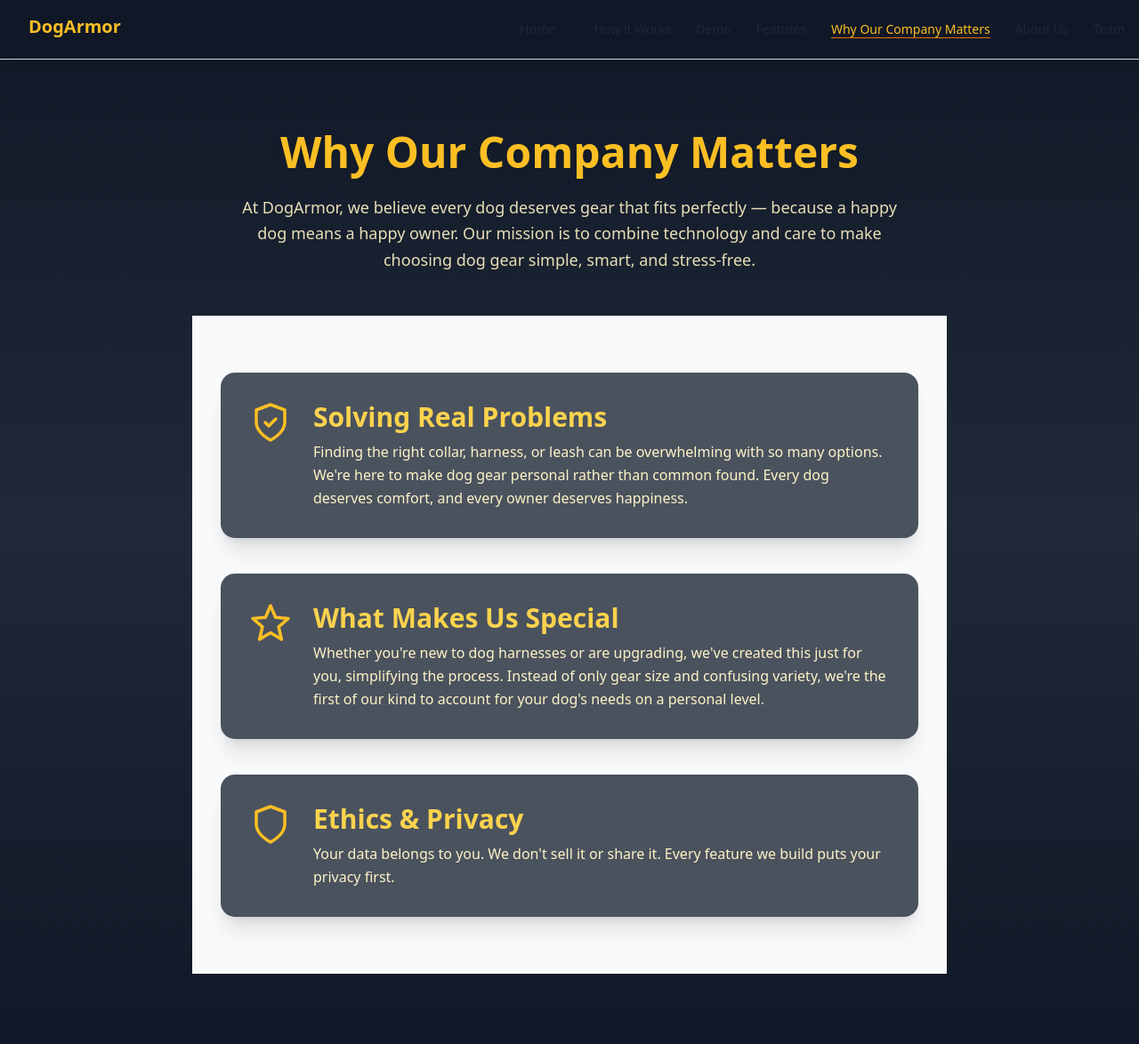
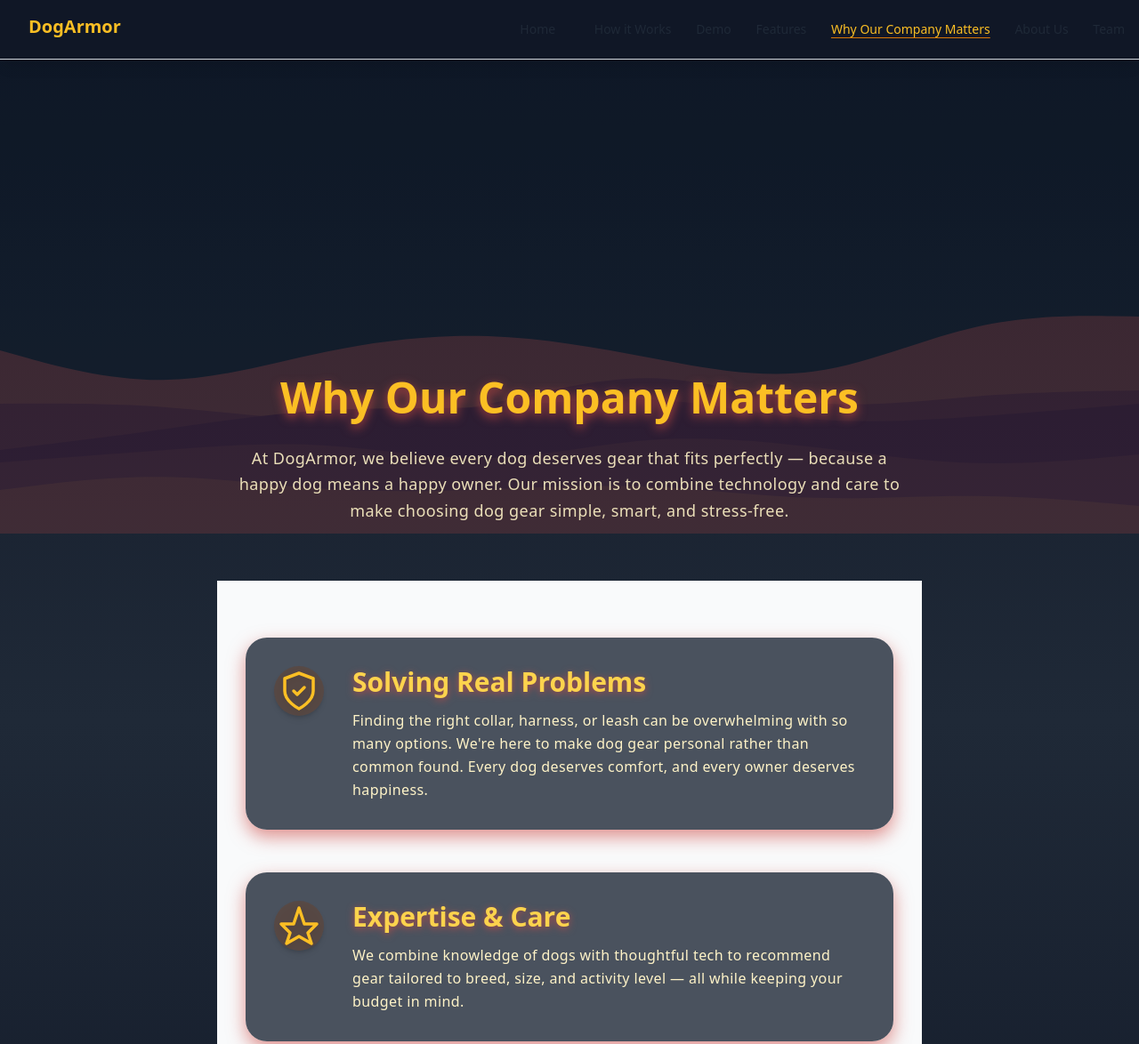
Before and after one commit to DogArmor-Devs/dog-armor, a plain HTML site: page frontend/why-us.html in a window 1280 px wide. Shown: the top 1174 px of the page at 89% size. Drawn offline with nearby package versions, Linux system fonts and the light colour scheme.

Commit message:
Added beautiful SVG

```diff
--- a/frontend/style.css
+++ b/frontend/style.css
@@ -210,6 +210,7 @@ p {
   font-weight: 600;
 }
 
+
 /* Classes that use the colors*/
 .text-primary {
   color: var(--color-primary-blue);
--- a/frontend/why-us.html
+++ b/frontend/why-us.html
@@ -8,6 +8,18 @@
   <link rel="stylesheet" href="/style.css" />
 </head>
 <body class="bg-gradient-to-b from-gray-900 via-gray-800 to-gray-900 text-gray-200 font-sans min-h-screen flex flex-col">
+
+  <!-- Background SVG -->
+  <div class="absolute top-0 left-0 w-full h-[600px] -z-10 opacity-20 overflow-hidden pointer-events-none">
+    <svg id="visual" viewBox="0 0 900 600" width="100%" height="100%" preserveAspectRatio="none" xmlns="http://www.w3.org/2000/svg">
+      <rect x="0" y="0" width="900" height="600" fill="#001220"></rect>
+      <path d="M0 394L21.5 402.5C43 411 86 428 128.8 427.3C171.7 426.7 214.3 408.3 257.2 395.7C300 383 343 376 385.8 378C428.7 380 471.3 391 514.2 402.5C557 414 600 426 642.8 417.8C685.7 409.7 728.3 381.3 771.2 367.7C814 354 857 355 878.5 355.5L900 356L900 601L878.5 601C857 601 814 601 771.2 601C728.3 601 685.7 601 642.8 601C600 601 557 601 514.2 601C471.3 601 428.7 601 385.8 601C343 601 300 601 257.2 601C214.3 601 171.7 601 128.8 601C86 601 43 601 21.5 601L0 601Z" fill="#cd4a45"></path>
+      <path d="M0 454L21.5 453.8C43 453.7 86 453.3 128.8 457.7C171.7 462 214.3 471 257.2 472.2C300 473.3 343 466.7 385.8 454.3C428.7 442 471.3 424 514.2 425.2C557 426.3 600 446.7 642.8 452.7C685.7 458.7 728.3 450.3 771.2 445.7C814 441 857 440 878.5 439.5L900 439L900 601L878.5 601C857 601 814 601 771.2 601C728.3 601 685.7 601 642.8 601C600 601 557 601 514.2 601C471.3 601 428.7 601 385.8 601C343 601 300 601 257.2 601C214.3 601 171.7 601 128.8 601C86 601 43 601 21.5 601L0 601Z" fill="#9b2342"></path>
+      <path d="M0 506L21.5 502.3C43 498.7 86 491.3 128.8 482.8C171.7 474.3 214.3 464.7 257.2 461.2C300 457.7 343 460.3 385.8 457.5C428.7 454.7 471.3 446.3 514.2 449.2C557 452 600 466 642.8 471.2C685.7 476.3 728.3 472.7 771.2 468.3C814 464 857 459 878.5 456.5L900 454L900 601L878.5 601C857 601 814 601 771.2 601C728.3 601 685.7 601 642.8 601C600 601 557 601 514.2 601C471.3 601 428.7 601 385.8 601C343 601 300 601 257.2 601C214.3 601 171.7 601 128.8 601C86 601 43 601 21.5 601L0 601Z" fill="#7b0e3c"></path>
+      <path d="M0 520L21.5 517.7C43 515.3 86 510.7 128.8 506.2C171.7 501.7 214.3 497.3 257.2 501C300 504.7 343 516.3 385.8 515C428.7 513.7 471.3 499.3 514.2 494.8C557 490.3 600 495.7 642.8 502.8C685.7 510 728.3 519 771.2 520.7C814 522.3 857 516.7 878.5 513.8L900 511L900 601L878.5 601C857 601 814 601 771.2 601C728.3 601 685.7 601 642.8 601C600 601 557 601 514.2 601C471.3 601 428.7 601 385.8 601C343 601 300 601 257.2 601C214.3 601 171.7 601 128.8 601C86 601 43 601 21.5 601L0 601Z" fill="#9b2342"></path>
+      <path d="M0 551L21.5 547.2C43 543.3 86 535.7 128.8 536.3C171.7 537 214.3 546 257.2 549.8C300 553.7 343 552.3 385.8 550.2C428.7 548 471.3 545 514.2 547.5C557 550 600 558 642.8 559.8C685.7 561.7 728.3 557.3 771.2 557.8C814 558.3 857 563.7 878.5 566.3L900 569L900 601L878.5 601C857 601 814 601 771.2 601C728.3 601 685.7 601 642.8 601C600 601 557 601 514.2 601C471.3 601 428.7 601 385.8 601C343 601 300 601 257.2 601C214.3 601 171.7 601 128.8 601C86 601 43 601 21.5 601L0 601Z" fill="#cd4a45"></path>
+    </svg>
+  </div>
 
   <!-- Navbar -->
   <nav class="bg-gray-900 bg-opacity-90 backdrop-blur-md p-4 shadow-lg flex justify-between items-center sticky top-0 z-50">
@@ -24,64 +36,64 @@
   </nav>
 
   <!-- Content Section -->
-  <main class="flex-grow max-w-4xl mx-auto px-6 py-20 space-y-12 overflow-y-auto scrollbar-thin scrollbar-thumb-amber-600 scrollbar-track-gray-800 rounded-lg">
+  <main class="flex-grow max-w-4xl mx-auto px-6 pt-[350px] py-20 space-y-16 overflow-y-auto scrollbar-thin scrollbar-thumb-amber-600 scrollbar-track-gray-800 rounded-lg">
 
-    <header class="text-center">
-      <h1 class="text-5xl font-extrabold text-amber-400 mb-6 drop-shadow-lg">Why Our Company Matters</h1>
-      <p class="max-w-3xl mx-auto text-lg text-amber-100/90 leading-relaxed">
+    <header class="text-center max-w-3xl mx-auto">
+      <h1 class="text-5xl font-extrabold text-amber-400 mb-6 drop-shadow-[0_4px_6px_rgba(205,74,69,0.8)] leading-tight">Why Our Company Matters</h1>
+      <p class="text-lg text-amber-100/90 leading-relaxed tracking-wide">
         At DogArmor, we believe every dog deserves gear that fits perfectly — because a happy dog means a happy owner.
         Our mission is to combine technology and care to make choosing dog gear simple, smart, and stress-free.
       </p>
     </header>
 
     <!-- Cards -->
-    <section class="space-y-10">
+    <section class="space-y-12">
 
       <!-- Card 1 -->
-      <article class="bg-gray-800 bg-opacity-80 rounded-2xl shadow-xl p-8 flex items-start gap-6 hover:bg-gray-700 transition">
-        <div class="flex-shrink-0 text-amber-400">
+      <article class="bg-gray-800 bg-opacity-80 rounded-3xl shadow-[0_8px_20px_rgba(205,74,69,0.6)] p-8 flex items-start gap-8 hover:bg-gray-700 transition duration-300 ease-in-out cursor-default">
+        <div class="flex-shrink-0 text-amber-400 flex items-center justify-center w-14 h-14 bg-amber-900 bg-opacity-30 rounded-full shadow-md drop-shadow-md">
           <!-- Lucide Shield Check Icon -->
-          <svg xmlns="http://www.w3.org/2000/svg" class="w-12 h-12 stroke-amber-400" fill="none" viewBox="0 0 24 24" stroke-width="1.75" stroke-linecap="round" stroke-linejoin="round">
+          <svg xmlns="http://www.w3.org/2000/svg" class="w-12 h-12 stroke-amber-400" fill="none" viewBox="0 0 24 24" stroke-width="1.75" stroke-linecap="round" stroke-linejoin="round" >
             <path d="M12 22s8-4 8-10V5l-8-3-8 3v7c0 6 8 10 8 10z" />
             <path d="M9 12l2 2 4-4" />
           </svg>
         </div>
         <div>
-          <h2 class="text-3xl font-semibold text-amber-300 mb-2">Solving Real Problems</h2>
-          <p class="text-amber-100 leading-relaxed">
+          <h2 class="text-3xl font-semibold text-amber-300 mb-3 drop-shadow-[0_2px_4px_rgba(205,74,69,0.8)]">Solving Real Problems</h2>
+          <p class="text-amber-100 leading-relaxed tracking-wide max-w-xl">
             Finding the right collar, harness, or leash can be overwhelming with so many options. We're here to make dog gear personal rather than common found. Every dog deserves comfort, and every owner deserves happiness.
           </p>
         </div>
       </article>
 
       <!-- Card 2 -->
-      <article class="bg-gray-800 bg-opacity-80 rounded-2xl shadow-xl p-8 flex items-start gap-6 hover:bg-gray-700 transition">
-        <div class="flex-shrink-0 text-amber-400">
+      <article class="bg-gray-800 bg-opacity-80 rounded-3xl shadow-[0_8px_20px_rgba(205,74,69,0.6)] p-8 flex items-start gap-8 hover:bg-gray-700 transition duration-300 ease-in-out cursor-default">
+        <div class="flex-shrink-0 text-amber-400 flex items-center justify-center w-14 h-14 bg-amber-900 bg-opacity-30 rounded-full shadow-md drop-shadow-md">
           <!-- Lucide Star Icon -->
-          <svg xmlns="http://www.w3.org/2000/svg" class="w-12 h-12 stroke-amber-400" fill="none" viewBox="0 0 24 24" stroke-width="1.75" stroke-linecap="round" stroke-linejoin="round">
-            <path d="M12 17.27L18.18 21 16.54 13.97 22 9.24l-7.19-.61L12 2 9.19 8.63 2 9.24l5.46 4.73L5.82 21z" />
+          <svg xmlns="http://www.w3.org/2000/svg" class="w-12 h-12 stroke-amber-400" fill="none" viewBox="0 0 24 24" stroke-width="1.75" stroke-linecap="round" stroke-linejoin="round" >
+            <polygon points="12 2 15 11 22 11 17 16 19 22 12 18 5 22 7 16 2 11 9 11 12 2"/>
           </svg>
         </div>
         <div>
-          <h2 class="text-3xl font-semibold text-amber-300 mb-2">What Makes Us Special</h2>
-          <p class="text-amber-100 leading-relaxed">
-            Whether you're new to dog harnesses or are upgrading, we've created this just for you, simplifying the process. Instead of only gear size and confusing variety, we're the first of our kind to account for your dog's needs on a personal level.
+          <h2 class="text-3xl font-semibold text-amber-300 mb-3 drop-shadow-[0_2px_4px_rgba(205,74,69,0.8)]">Expertise & Care</h2>
+          <p class="text-amber-100 leading-relaxed tracking-wide max-w-xl">
+            We combine knowledge of dogs with thoughtful tech to recommend gear tailored to breed, size, and activity level — all while keeping your budget in mind.
           </p>
         </div>
       </article>
 
       <!-- Card 3 -->
-      <article class="bg-gray-800 bg-opacity-80 rounded-2xl shadow-xl p-8 flex items-start gap-6 hover:bg-gray-700 transition">
-        <div class="flex-shrink-0 text-amber-400">
-          <!-- Lucide Shield Icon -->
-          <svg xmlns="http://www.w3.org/2000/svg" class="w-12 h-12 stroke-amber-400" fill="none" viewBox="0 0 24 24" stroke-width="1.75" stroke-linecap="round" stroke-linejoin="round">
-            <path d="M12 22s8-4 8-10V5l-8-3-8 3v7c0 6 8 10 8 10z" />
+      <article class="bg-gray-800 bg-opacity-80 rounded-3xl shadow-[0_8px_20px_rgba(205,74,69,0.6)] p-8 flex items-start gap-8 hover:bg-gray-700 transition duration-300 ease-in-out cursor-default">
+        <div class="flex-shrink-0 text-amber-400 flex items-center justify-center w-14 h-14 bg-amber-900 bg-opacity-30 rounded-full shadow-md drop-shadow-md">
+          <!-- Lucide Heart Icon -->
+          <svg xmlns="http://www.w3.org/2000/svg" class="w-12 h-12 stroke-amber-400" fill="none" viewBox="0 0 24 24" stroke-width="1.75" stroke-linecap="round" stroke-linejoin="round" >
+            <path d="M20.8 4.6a5.5 5.5 0 0 0-7.8 0L12 5.6l-1-1a5.5 5.5 0 0 0-7.8 7.8l1 1L12 21l7.8-7.8 1-1a5.5 5.5 0 0 0 0-7.8z" />
           </svg>
         </div>
         <div>
-          <h2 class="text-3xl font-semibold text-amber-300 mb-2">Ethics & Privacy</h2>
-          <p class="text-amber-100 leading-relaxed">
-            Your data belongs to you. We don't sell it or share it. Every feature we build puts your privacy first.
+          <h2 class="text-3xl font-semibold text-amber-300 mb-3 drop-shadow-[0_2px_4px_rgba(205,74,69,0.8)]">Passion & Purpose</h2>
+          <p class="text-amber-100 leading-relaxed tracking-wide max-w-xl">
+            DogArmor isn’t just a business — it’s a labor of love. We care deeply about dogs’ wellbeing and strive to help owners create lasting bonds with their furry friends.
           </p>
         </div>
       </article>
@@ -89,5 +101,9 @@
     </section>
   </main>
 
+  <footer class="bg-gray-900 bg-opacity-90 backdrop-blur-md py-6 text-center text-gray-400 text-sm mt-auto select-none">
+    &copy; 2025 DogArmor — All rights reserved.
+  </footer>
+
 </body>
 </html>
```
